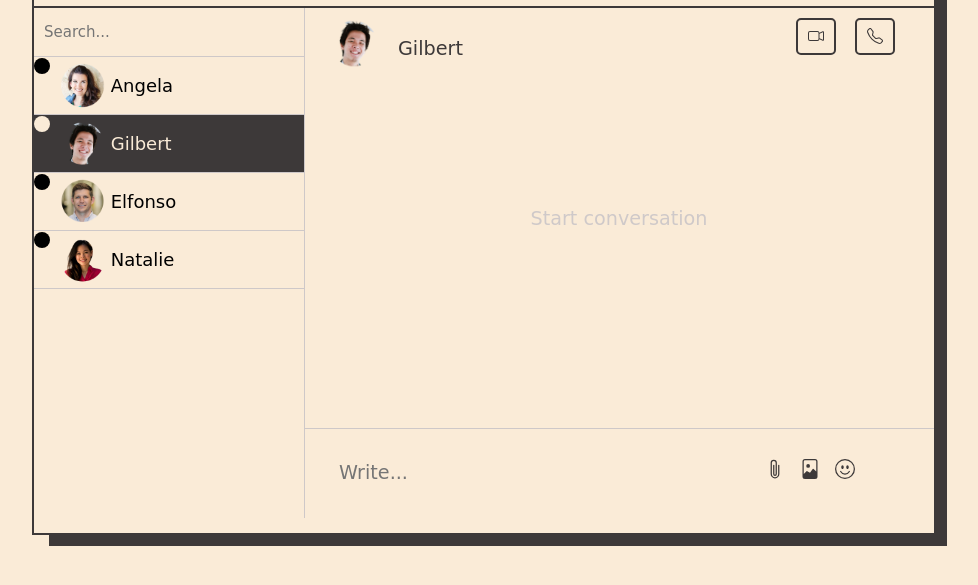
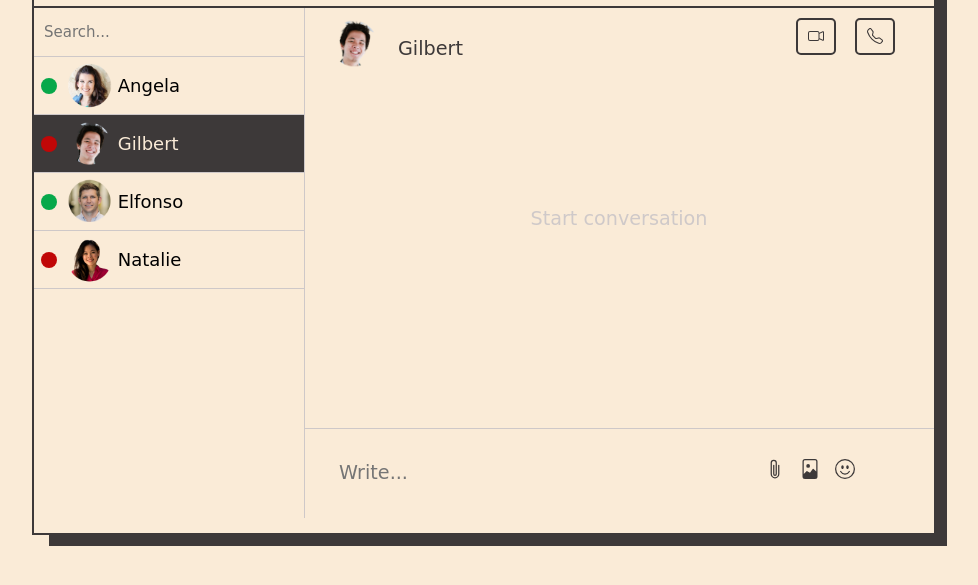
Before and after one commit to MaitisamY/direct-message, a plain HTML site: page index.html in a window 1280 px wide. Shown: the part 175-760 px from the top of the page, without its empty margins (156-1134 px from the left). Drawn offline with Linux system fonts and the light colour scheme; a web font is replaced by a local one.

Commit message:
Update styles.css

```diff
--- a/assets/css/styles.css
+++ b/assets/css/styles.css
@@ -201,3 +201,15 @@ input:active {
     background-color: #3d3939;
     color: antiquewhite;
 }
+
+.contact span {
+    padding: 20px 0 0 7px;
+}
+
+.contact span.online {
+    color: #07a84a;
+}
+
+.contact span.offline {
+    color: #c00707;
+}
```
